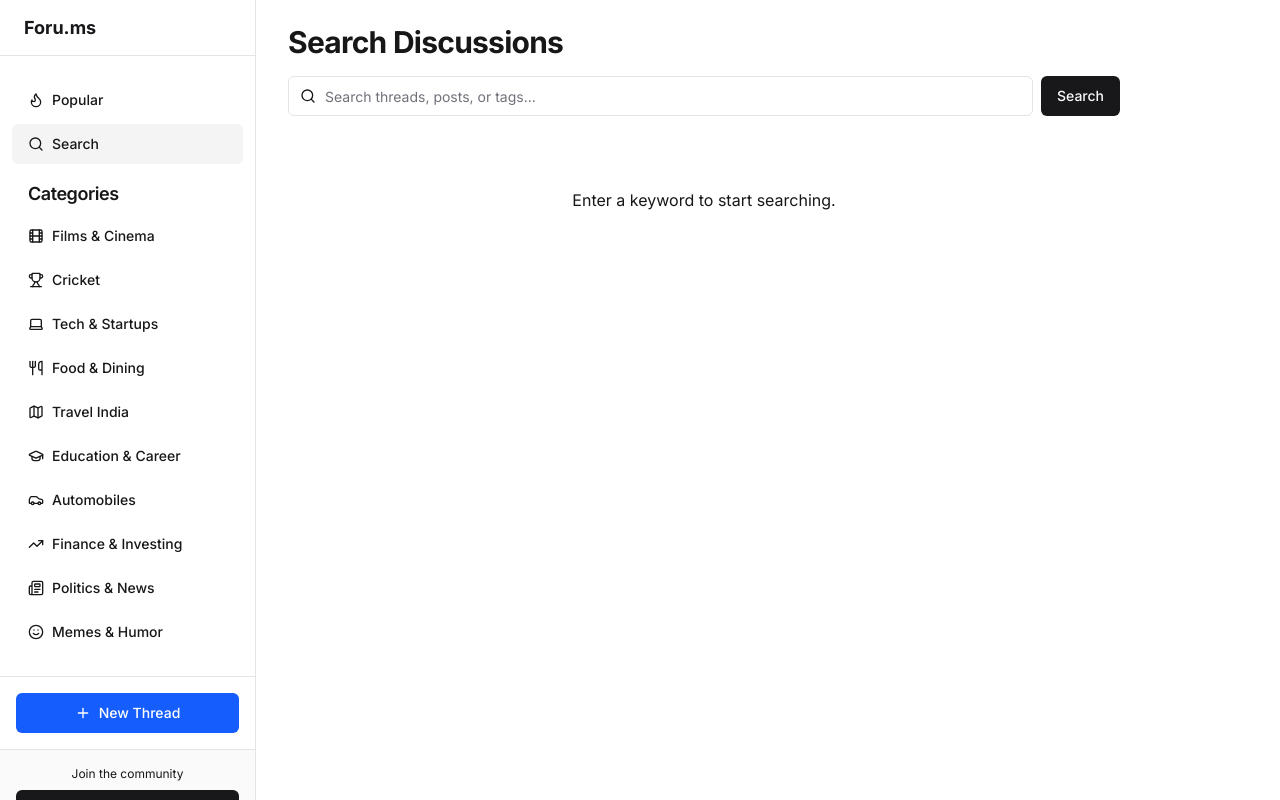
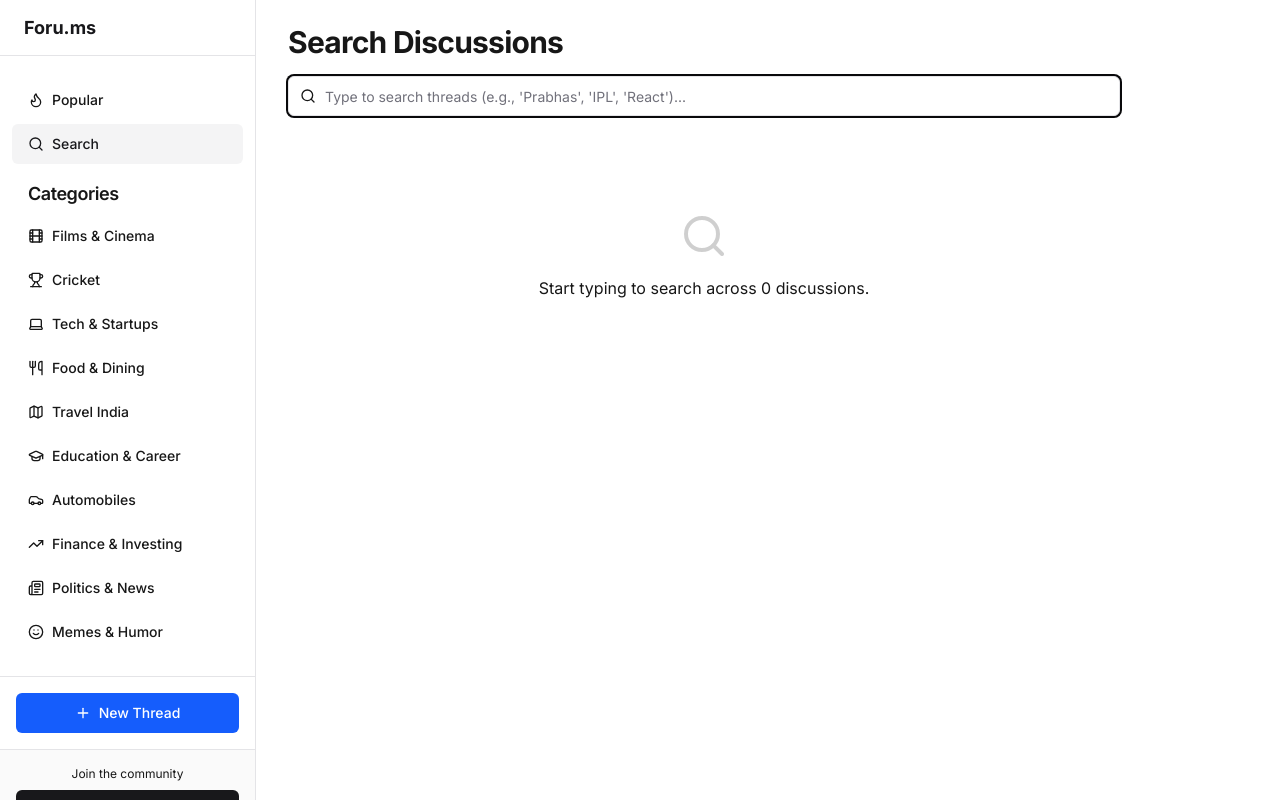
Before and after one commit to bhuvanm1705/forum-hackathon, a Next.js app: page /search in a window 1280 px wide. Built offline with nearby package versions, Linux system fonts and the light colour scheme; no server answers; the database is empty.

Commit message:
Enhance search page with thread fetching and filtering
Added loading state and thread filtering functionality.

```diff
--- a/app/search/page.tsx
+++ b/app/search/page.tsx
@@ -1,12 +1,47 @@
-'use client';
-
 import { Input } from '@/components/ui/input';
 import { Button } from '@/components/ui/button';
-import { Search as SearchIcon } from 'lucide-react';
-import { useState } from 'react';
+import { Search as SearchIcon, Loader2 } from 'lucide-react';
+import { useState, useEffect } from 'react';
+import { getThreads } from '@/lib/data';
+import { Thread } from '@/lib/types';
+import { ThreadList } from '@/components/forum/ThreadList';
 
 export default function SearchPage() {
     const [query, setQuery] = useState('');
+    const [allThreads, setAllThreads] = useState<Thread[]>([]);
+    const [filteredThreads, setFilteredThreads] = useState<Thread[]>([]);
+    const [loading, setLoading] = useState(true);
+
+    useEffect(() => {
+        async function fetchThreads() {
+            setLoading(true);
+            try {
+                const threads = await getThreads();
+                setAllThreads(threads);
+            } catch (error) {
+                console.error("Failed to fetch threads for search", error);
+            } finally {
+                setLoading(false);
+            }
+        }
+        fetchThreads();
+    }, []);
+
+    // Filter threads whenever query or allThreads changes
+    useEffect(() => {
+        if (!query.trim()) {
+            setFilteredThreads([]);
+            return;
+        }
+
+        const lowerQuery = query.toLowerCase();
+        const results = allThreads.filter(thread =>
+            thread.title.toLowerCase().includes(lowerQuery) ||
+            thread.content.toLowerCase().includes(lowerQuery) ||
+            thread.category.name.toLowerCase().includes(lowerQuery)
+        );
+        setFilteredThreads(results);
+    }, [query, allThreads]);
 
     return (
         <div className="space-y-6">
@@ -16,21 +51,39 @@ export default function SearchPage() {
                     <div className="relative flex-1">
                         <SearchIcon className="absolute left-3 top-3 h-4 w-4 text-muted-foreground" />
                         <Input
-                            placeholder="Search threads, posts, or tags..."
+                            placeholder="Type to search threads (e.g., 'Prabhas', 'IPL', 'React')..."
                             className="pl-9"
                             value={query}
                             onChange={(e: React.ChangeEvent<HTMLInputElement>) => setQuery(e.target.value)}
+                            autoFocus
                         />
                     </div>
-                    <Button>Search</Button>
                 </div>
             </div>
 
-            <div className="py-12 text-center text-muted-foreground">
-                {query ? (
-                    <p>Searching for <span className="font-semibold">"{query}"</span>...</p>
+            <div className="py-6">
+                {loading ? (
+                    <div className="flex justify-center py-12">
+                        <Loader2 className="h-8 w-8 animate-spin text-muted-foreground" />
+                    </div>
+                ) : query ? (
+                    <div className="space-y-4">
+                        <p className="text-sm text-muted-foreground mb-4">
+                            Found {filteredThreads.length} result{filteredThreads.length !== 1 ? 's' : ''} for "{query}"
+                        </p>
+                        {filteredThreads.length > 0 ? (
+                            <ThreadList threads={filteredThreads} />
+                        ) : (
+                            <div className="text-center py-12 text-muted-foreground border border-dashed border-zinc-200 rounded-lg">
+                                No discussions found matching your search.
+                            </div>
+                        )}
+                    </div>
                 ) : (
-                    <p>Enter a keyword to start searching.</p>
+                    <div className="text-center py-12 text-muted-foreground">
+                        <SearchIcon className="h-12 w-12 mx-auto mb-4 opacity-20" />
+                        <p>Start typing to search across {allThreads.length} discussions.</p>
+                    </div>
                 )}
             </div>
         </div>
```
